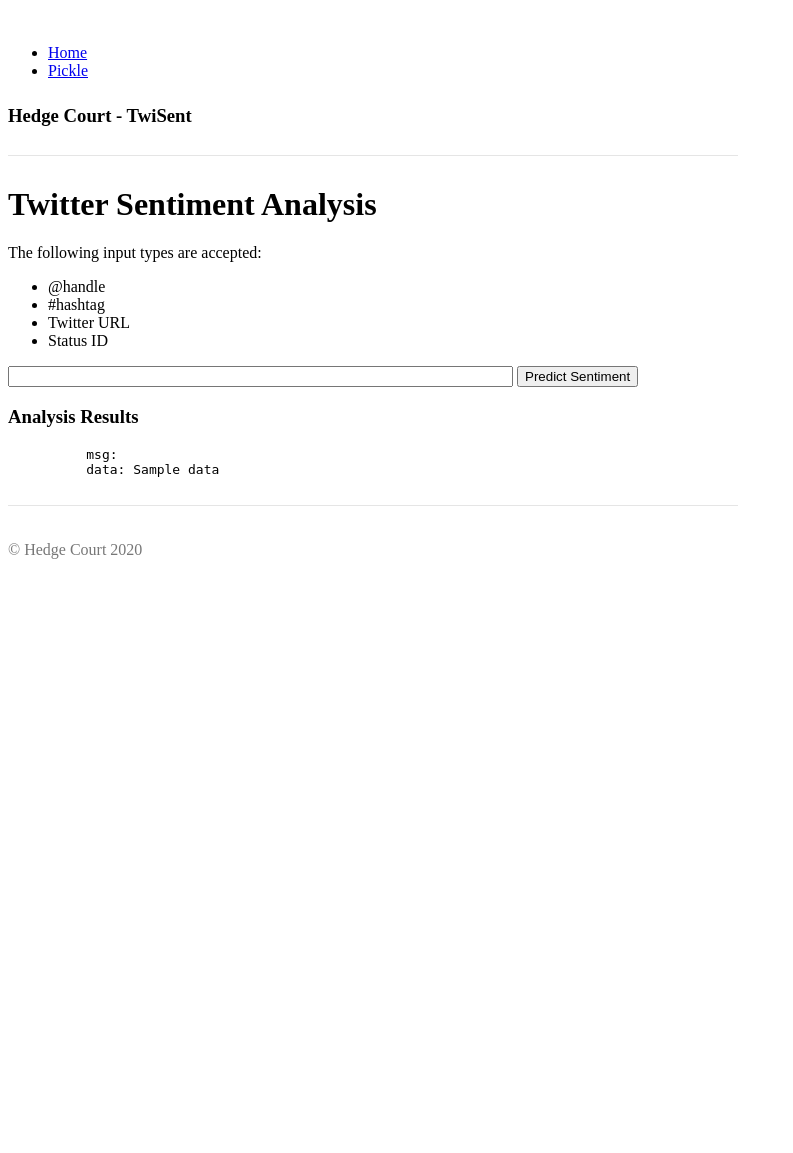
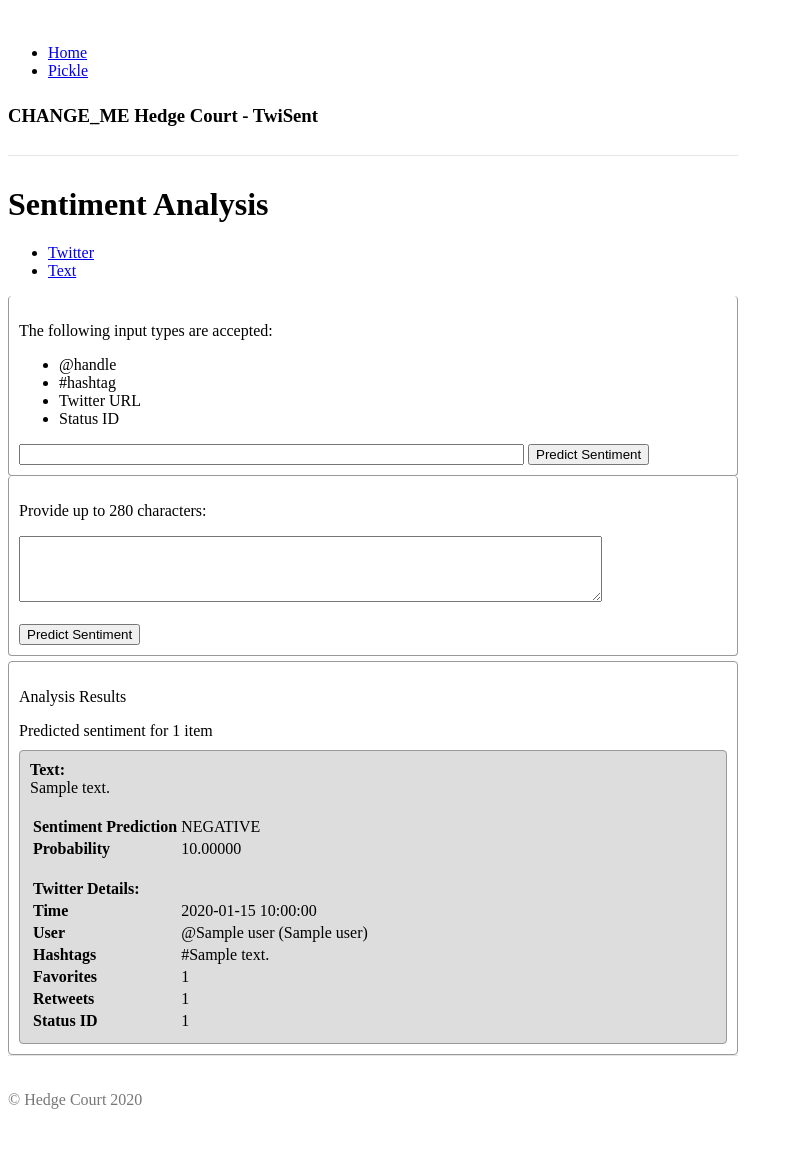
Before and after one commit to esasiela/twisent, a Flask app: template templates/index.html in a window 1280 px wide. Shown: the whole page, without its empty margins (0-793 px from the left). Before the commit the page ends 559 px from the top, so only its background shows below. Run offline with Flask 2, Linux system fonts and the light colour scheme; the template is opened without the code that fills it: values that come from a table or form of the project are taken from there, most other values are stand-ins (such as "Sample title", 1, 10 or a date in 2020); parts of the project's set-up code (start-up, migrations or seed data) failed here and were passed over; some libraries are stand-ins or nearby versions.

Commit message:
twitter api working for handle and statusid, pretty display

```diff
--- a/application.py
+++ b/application.py
@@ -4,11 +4,11 @@
 
 from flask import Flask, request, Response, render_template, redirect, url_for
 from flask_wtf import FlaskForm
-from wtforms import StringField, SubmitField
-from wtforms.validators import DataRequired
+from wtforms import StringField, SubmitField, TextAreaField
+from wtforms.validators import InputRequired, Length
 
 # needed for the model
-from twisent_lib import predictors, spacy_tokenizer
+from twisent_lib import predictors, spacy_tokenizer, TwisentData, TwitterAccessor
 import pickle
 
 
@@ -26,52 +26,111 @@
     meta_model = pickle.load(f)
 
 
-class TwisentForm(FlaskForm):
-    t = StringField("Input", validators=[DataRequired()])
+class TwitterForm(FlaskForm):
+    tw = StringField("Input", validators=[InputRequired()])
     submit = SubmitField("Predict Sentiment")
 
 
-class TwisentData:
-    msg = ""
+class TextForm(FlaskForm):
+    tx = TextAreaField("Input", validators=[InputRequired(), Length(max=280)])
+    submit = SubmitField("Predict Sentiment")
 
 
 @app.route('/')
 def welcome():
     theme = app.config['THEME']
-    d = TwisentData()
-    d.msg = "working directory: " + os.getcwd() + "\n" + str(os.listdir(os.getcwd()))
-    return render_template('index.html', theme=theme, flask_debug=app.debug, form=TwisentForm(), data=d)
+    # d = TwisentData()
+    # d.msg = "working directory: " + os.getcwd() + "\n" + str(os.listdir(os.getcwd()))
+    return render_template('index.html', theme=theme, flask_debug=app.debug,
+                           twform=TwitterForm(),
+                           txform=TextForm(),
+                           data=[TwisentData()],
+                           active_tab="twitter")
 
 
-@app.route('/twisent', methods=['POST'])
-def twisent():
-    #print("twisent()", flush=True)
+@app.route('/text', methods=['POST'])
+def text():
     theme = app.config['THEME']
 
-    form = TwisentForm()
+    form = TextForm()
+    d = TwisentData()
     if form.validate_on_submit():
-        # they gave a non-empty text field
-        #print("twisent(), validation passed", flush=True)
-        #print("twisent(), t=", form.t, "[", form.t.data, "]", flush=True)
+        d.text = form.tx.data
+        d.pred = meta_model['pipeline'].predict([d.text])[0]
+        d.proba = meta_model['pipeline'].predict_proba([d.text])[0, d.pred]
+        d.messages.append("TEXT mode")
 
-        pred = meta_model['pipeline'].predict([form.t.data])
-        proba = meta_model['pipeline'].predict_proba([form.t.data])
-        d = TwisentData()
-        d.msg = "prediction: {0:d}, {1:.05f}".format(pred[0], proba[0, pred[0]])
+        return render_template('index.html', theme=theme, flask_debug=app.debug,
+                               twform=TwitterForm(),
+                               txform=form,
+                               data=[d],
+                               active_tab="text")
+    else:
+        return render_template('index.html', theme=theme, flask_debug=app.debug,
+                               twform=TwitterForm(),
+                               txform=form,
+                               d=[TwisentData()],
+                               active_tab="text")
 
-        return render_template('index.html', theme=theme, flask_debug=app.debug, form=form, data=d)
-        # return redirect(url_for('index'))
+
+@app.route('/twitter', methods=['POST'])
+def twitter():
+    theme = app.config['THEME']
+
+    form = TwitterForm()
+    data_list = []
+
+    if form.validate_on_submit():
+        t = form.tw.data
+        ta = TwitterAccessor()
+
+        if t.startswith('@'):
+            input_mode = "@handle"
+            ta.get_tweets_by_handle(form.tw.data)
+        else:
+            input_mode = "status_id"
+            # assume text is pure numeric, i.e. a status id
+            status_id = int(form.tw.data)
+            ta.get_tweet_by_id(status_id)
+            # TODO error handling (Api fails, no tweet found, etc)
+
+        for tweet in ta.tweets:
+            d = TwisentData()
+            d.text = tweet.AsDict()['text']
+            d.tweet = tweet
+            d.pred = meta_model['pipeline'].predict([d.text])[0]
+            d.proba = meta_model['pipeline'].predict_proba([d.text])[0, d.pred]
+            d.messages.append("MODE: twitter - " + input_mode)
+            data_list.append(d)
+
+        if len(data_list) == 0:
+            data_list.append(TwisentData())
+
+        return render_template('index.html', theme=theme, flask_debug=app.debug,
+                               twform=form,
+                               txform=TextForm(),
+                               data=data_list,
+                               active_tab="twitter")
     else:
-        return render_template('index.html', theme=theme, flask_debug=app.debug, form=form)
+        return render_template('index.html', theme=theme, flask_debug=app.debug,
+                               twform=form,
+                               txform=TextForm,
+                               data=[TwisentData()],
+                               active_tab="twitter")
 
 
 @app.route('/pickle', methods=['GET'])
 def pickle():
     theme = app.config['THEME']
     d = TwisentData()
-    d.msg = str(meta_model)
+    for k, v in meta_model.items():
+        d.messages.append("[" + k + "] [" + str(v) + "]")
 
-    return render_template('index.html', theme=theme, flask_debug=app.debug, form=TwisentForm(), data=d)
+    return render_template('index.html', theme=theme, flask_debug=app.debug,
+                           twform=TwitterForm(),
+                           txform=TextForm(),
+                           data=[d],
+                           active_tab="twitter")
 
 
 if __name__ == '__main__':
--- /dev/null
+++ b/static/css/main.css
@@ -0,0 +1,30 @@
+.twisent-results-container {
+    /* background-color: #CCCCCC; */
+    padding: 10px;
+    margin-top: 5px;
+    border-radius: 4px;
+    border: 1px solid #999999;
+}
+
+.twisent-results {
+    padding: 10px;
+    margin-top: 10px;
+    background-color: #DDDDDD;
+    border-radius: 4px;
+    border: 1px solid #999999;
+}
+
+.twisent-label {
+    font-weight: bold;
+}
+
+.twisent-preformatted-results {
+    display: none;
+}
+
+.twisent-form {
+    padding: 10px;
+    border: 1px solid #999999;
+    border-radius: 4px;
+    border-top: 0;
+}
--- a/templates/index.html
+++ b/templates/index.html
@@ -11,8 +11,11 @@
     <!-- Bootstrap core CSS -->
     <link href="{{ url_for('static', filename='bootstrap/css/theme/' + theme + '/bootstrap.css') }}" rel="stylesheet">
 
-    <!-- Custom styles for this template -->
+    <!-- Override bootstrap styles for this template -->
     <link href="{{ url_for('static', filename='bootstrap/css/jumbotron-narrow.css') }}" rel="stylesheet">
+
+    <!-- Custom Twisent CSS -->
+    <link rel="stylesheet" href="{{ url_for('static', filename='css/main.css') }}">
 
   </head>
 
@@ -38,7 +41,21 @@
       {% endif %}
 
       <div>
-        <h1>Twitter Sentiment Analysis</h1>
+        <h1>Sentiment Analysis</h1>
+
+        <div role="tabpanel">
+          <ul class="nav nav-tabs" role="tablist">
+            <li role="presentation" class="{{ 'active' if active_tab == 'twitter' }}">
+              <a href="#twitter" ari-controls="twitter" role="tab" data-toggle="tab">Twitter</a>
+            </li>
+            <li role="presentation" class="{{ 'active' if active_tab == 'text' }}">
+              <a href="#text" ari-controls="text" role="tab" data-toggle="tab">Text</a>
+            </li>
+          </ul>
+
+          <div class="tab-content">
+
+            <div role="tabpanel" class="tab-pane fade{{ ' in active' if active_tab == 'twitter' else '' }} twisent-form" id="twitter">
               <p class="lead">The following input types are accepted:</p>
               <ul>
                 <li>@handle</li>
@@ -47,31 +64,105 @@
                 <li>Status ID</li>
               </ul>
 
-        <form action="{{ url_for('twisent') }}" method="post">
+              <form action="{{ url_for('twitter') }}" method="post">
                 <div class="form-field">
-            {{ form.t(size=60) }} {{ form.submit }}
-            {% if form.t.errors %}
+                  {{ twform.tw(size=60) }} {{ twform.submit }}
+                  {% if twform.tw.errors %}
                     <ul class="errors">
-                {% for error in form.t.errors %}
+                      {% for error in twform.tw.errors %}
                         <li>{{ error }}</li>
                       {% endfor %}
                     </ul>
                   {% endif %}
                 </div>
-          {{ form.csrf_token }}
+                {{ twform.csrf_token }}
               </form>
 
             </div>
+            <div role="tabpanel" class="tab-pane fade{{ ' in active' if active_tab == 'text' else '' }} twisent-form" id="text">
+              <p class="lead">Provide up to 280 characters:</p>
 
-      {% if data is not none %}
+              <form action="{{ url_for('text') }}" method="post">
+                <div class="form-field">
+                  {{ txform.tx(cols="70", rows="4")|safe }}
+                  {% if txform.tx.errors %}
+                    <ul class="errors">
+                      {% for error in txform.tx.errors %}
+                        <li>{{ error }}</li>
+                      {% endfor %}
+                    </ul>
+                  {% endif %}
+                </div>
+                <div class="form-field"><br/>{{ txform.submit }}</div>
+
+                {{ txform.csrf_token }}
+              </form>
+
+            </div>
+          </div>
+        </div>
+
+
+
+      </div>
+
+      {% if data[0].text is not none or data[0].messages|length > 0 %}
+      <div class="twisent-results-container">
+        <p class="lead">Analysis Results</p>
+        Predicted sentiment for {{ data|length }} item{% if data|length > 1 %}s{% endif %}
+
+        {% for d in data %}
+        <div class="twisent-results">
+          <b>Text:</b>
+          <div>
+            {{ d.text }}
+          </div>
+          <br />
+          <table>
+            <tr><td class="twisent-label">Sentiment Prediction</td><td>{{ "POSITIVE" if d.pred == 1 else "NEGATIVE" }}</td></tr>
+            <tr><td class="twisent-label">Probability</td><td>{{ "%.05f"| format(d.proba|float) }}</td></tr>
+            {% if d.tweet is not none %}
+            <tr><td class="twisent-label" colspan="2"><br />Twitter Details:</td></tr>
+            <tr><td class="twisent-label">Time</td><td>{{ d.tweet.created_at }}</td></tr>
+            <tr><td class="twisent-label">User</td><td>@{{ d.tweet.user.screen_name }} ({{ d.tweet.user.name }})</td></tr>
+            <tr><td class="twisent-label">Hashtags</td><td>{% for hashtag in d.tweet.hashtags %}#{{ hashtag['text'] }} {% endfor %}</td></tr>
+            <tr><td class="twisent-label">Favorites</td><td>{{ d.tweet.favorite_count }}</td></tr>
+            <tr><td class="twisent-label">Retweets</td><td>{{ d.tweet.retweet_count }}</td></tr>
+            <tr><td class="twisent-label">Status ID</td><td>{{ d.tweet.id }}</td></tr>
+            {% endif %}
+          </table>
+        </div>
+        {% endfor %}
+      </div>
+      {% endif %}
+
+
+      {% if data[0].text is not none  or data[0].messages|length > 0 %}
+      <div class="twisent-preformatted-results">
+      {% for d in data %}
       <div>
         <div>
           <h3>Analysis Results</h3>
         </div>
-        <pre>
-          msg: {{ data.msg }}
-          data: {{ data }}
-        </pre>
+        <pre>{% if d.text is not none %}
+Sentiment Prediction : {{ "POSITIVE" if d.pred == 1 else "NEGATIVE" }}
+Probability          : {{ "%.5f"| format(d.proba|float) }}
+
+Text...
+{{ d.text }}
+{% if d.tweet is not none %}
+Timestamp      : {{ d.tweet.created_at }}
+Handle         : @{{ d.tweet.user.screen_name }} ({{ d.tweet.user.name }})
+Status ID      : {{ d.tweet.id }}
+Hashtags       : {% for hashtag in d.tweet.hashtags %}#{{ hashtag['text'] }} {% endfor %}
+Favorite Count : {{ d.tweet.favorite_count }}
+Retweet Count  : {{ d.tweet.retweet_count }}
+{% endif %}{% endif %}{% if d.messages|length > 0 %}
+Messages ({{ d.messages|length }}):
+{% for m in d.messages %}{{ m }}
+{% endfor %}{% endif %}</pre>
+      </div>
+      {% endfor %}
       </div>
       {% endif %}
 
--- a/twisent_lib/__init__.py
+++ b/twisent_lib/__init__.py
@@ -1,2 +1,3 @@
 # __init__.py
-from .twisent_lib import print_stamp, spacy_tokenizer, clean_text, predictors
+from .twisent_lib import print_stamp, spacy_tokenizer, clean_text, predictors, TwisentData,\
+    TwitterAccessor
--- a/twisent_lib/spacy_model.py
+++ b/twisent_lib/spacy_model.py
@@ -19,7 +19,7 @@
     print_stamp("Reading complete.", t)
 
     retrainWhole = True
-    truncateRows = 100000
+    truncateRows = 0
 
     if truncateRows > 0:
         # grab the first bunch of rows, then grab another bunch starting at 800000
```
Also changed, not shown: config.py (+7 -2 lines), twisent_lib/twisent_lib.py (+33 -0 lines), twisent_lib/twitter_scrape.py (+16 -5 lines), 1 other file. Lines whose indentation alone changed are shown as unchanged.
